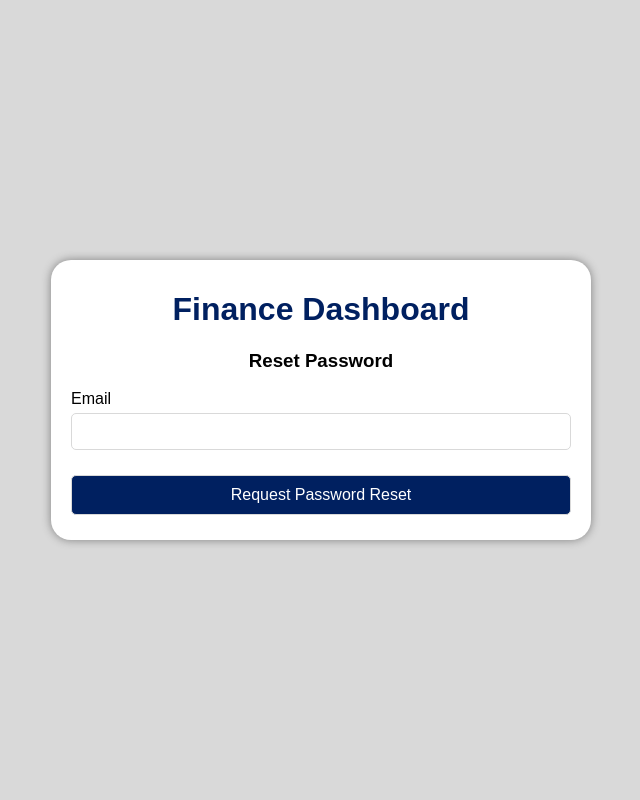
After one commit to vincentchang102/finance-dashboard-hackathon-main, a Flask app: page /reset_password in a window 1280 px wide. The commit adds this page. Shown: the whole page, without its empty margins (319-959 px from the left). Run offline with Flask 3, Linux system fonts and the light colour scheme; parts of the project's set-up code (start-up, migrations or seed data) failed here and were passed over.

Commit message:
Add files via upload

```diff
--- a/pk/__init__.py
+++ b/pk/__init__.py
@@ -3,6 +3,7 @@ from flask_sqlalchemy import SQLAlchemy
 from flask_bcrypt import Bcrypt
 from flask_login import LoginManager
 from pk.plotly_dashboard import create_dash
+from flask_mail import Mail
 
 
 app = Flask(__name__)
@@ -14,7 +15,10 @@ bcrypt = Bcrypt(app)
 login_manager = LoginManager(app)
 login_manager.login_view = 'login'
 login_manager.login_message_category = 'info'
-
+app.config['MAIL_SERVER']= 'smtp.googlemail.com'
+app.config['MAIL_PORT']= 587
+app.config['MAIL_USE_TLS']= True
+mail = Mail(app)
 from pk import routes
 from pk.routes import protect_view
 create_dash(app, protect_view)
--- a/pk/forms.py
+++ b/pk/forms.py
@@ -30,3 +30,20 @@ class LoginForm(FlaskForm):
     password = PasswordField('Password', validators=[DataRequired()])
     remember = BooleanField('Remember Me')
     submit = SubmitField('Log in')
+
+class RequestResetForm(FlaskForm):
+    email = StringField('Email',
+                        validators=[DataRequired(), Email()])
+    submit = SubmitField('Request Password Reset')
+
+    def validate_email(self, email):
+        user = User.query.filter_by(email=email.data).first()
+        if user is None:
+            raise ValidationError('There is no account with that email. You must register first.')
+
+class ResetPasswordForm(FlaskForm):
+    password = PasswordField('Password',
+                             validators=[DataRequired()])
+    confirm_password = PasswordField('Confirm Password',
+                             validators=[DataRequired(), EqualTo('password')])
+    submit = SubmitField('Reset Password')
--- a/pk/plotly_dashboard/layout.py
+++ b/pk/plotly_dashboard/layout.py
@@ -12,7 +12,9 @@ html_layout = """
         <a href="/">Home</a>
         <a href="/account">Account</a>
         <a class="active" href="/dashboard/">Dashboard</a>
-        <a href="/logout">Log out</a>
+         <div class="navbar-topright">
+            <a href="{{ url_for('logout')}}">Log out</a>
+        </div>
     </div>
     <div class="main">
         {%app_entry%}
--- a/pk/routes.py
+++ b/pk/routes.py
@@ -1,8 +1,9 @@
 from flask import render_template, url_for, redirect, request
-from pk import app, db, bcrypt
-from pk.forms import RegistrationForm, LoginForm
+from pk import app, db, bcrypt, mail
+from pk.forms import RegistrationForm, LoginForm, RequestResetForm, ResetPasswordForm
 from pk.models import User
 from flask_login import login_user, current_user, logout_user, login_required
+from flask_mail import Message
 
 def protect_view(app):
     for view_function in app.server.view_functions:
@@ -57,4 +58,41 @@ def login():
 @app.route("/logout")
 def logout():
     logout_user()
-    return redirect(url_for('home'))
+    return redirect(url_for('login'))
+
+def send_reset_email(user):
+    token = user.get_reset_token()
+    msg = Message('Password Reset Request',
+                sender='noreply@demo.com',
+                recipients=[user.email])
+    msg.body= f'''To reset your password, visit the following link:
+{url_for('reset_token', token=token, _external=True)}
+If you didn't make this request then simply ignore this email and no changes will be made.
+'''
+
+@app.route("/reset_password", methods=['GET', 'POST'])
+def reset_request():
+    if current_user.is_authenticated:
+        return redirect(url_for('home'))
+    form = RequestResetForm()
+    if form.validate_on_submit():
+        user = User.query.filter_by(email=form.email.data).first()
+        send_reset_email(user)
+        return redirect(url_for('login'))
+    return render_template('reset_request.html', title='Reset Password', form=form)
+
+@app.route("/reset_password/<token>", methods=['GET', 'POST'])
+def reset_token(token):
+    if current_user.is_authenticated:
+        return redirect(url_for('home'))
+    user = User.verify_reset_token(token)
+    if user is None:
+        return redirect(url_for('reset_request'))
+    form = ResetPasswordForm()
+    if form.validate_on_submit():
+        hashed_password = bcrypt.generate_password_hash(form.password.data).decode('utf-8')
+        user = User(username=form.username.data, email=form.email.data, password=hashed_password)
+        user.password = hashed_password
+        db.session.commit()
+        return redirect(url_for('login'))
+    return render_template('reset_token.html', title='Reset Password', form=form)
--- a/pk/static/stylesheet.css
+++ b/pk/static/stylesheet.css
@@ -100,6 +100,9 @@ body{
     color:#002060;
 }
 
+.navbar-topright{
+    float: right;
+}
 
 .wrapper{
     width: 100%;
--- a/pk/templates/account.html
+++ b/pk/templates/account.html
@@ -12,7 +12,9 @@
         <a href="{{ url_for('home')}}">Home</a>
         <a class="active" href="{{ url_for('account')}}">Account</a>
         <a href="/dashboard/">Dashboard</a>
-        <a href="{{ url_for('logout')}}">Log out</a>
+        <div class="navbar-topright">
+            <a href="{{ url_for('logout')}}">Log out</a>
+        </div>
     </div>
     <div class="main">
         <h1>{{ current_user.username }}</h1>
--- a/pk/templates/dashboard.html
+++ b/pk/templates/dashboard.html
@@ -13,7 +13,9 @@
         <a href="{{ url_for('account')}}">Account</a>
         <a class="active" href="/dashboard/">Dashboard</a>
         {% if current_user.is_authenticated %}
-        <a href="{{ url_for('logout')}}">Log out</a>
+        <div class="navbar-topright">
+            <a href="{{ url_for('logout')}}">Log out</a>
+        </div>
         <!-- {% else %}
         <a href="{{ url_for('login')}}">Log in</a>
         <a href="{{ url_for('register')}}">Register</a> -->
--- a/pk/templates/home.html
+++ b/pk/templates/home.html
@@ -12,7 +12,9 @@
         <a class="active" href="{{ url_for('home')}}">Home</a>
         <a href="{{ url_for('account')}}">Account</a>
         <a href="/dashboard/">Dashboard</a>
-        <a href="{{ url_for('logout')}}">Log out</a>
+        <div class="navbar-topright">
+            <a href="{{ url_for('logout')}}">Log out</a>
+        </div>
     </div>
 
     <div class="main">
--- a/pk/templates/login.html
+++ b/pk/templates/login.html
@@ -34,6 +34,11 @@
                         {{ form.submit (class="btn") }}
                 </div>
             </form>
+            <div>
+                <a href="{{ url_for('reset_request')}}" style="font: 14px Arial;">
+                    Forgot Password?
+                </a>
+            </div>
             <a href="{{ url_for('register')}}" style="font: 14px Arial;">
                 Click here to register for an account
             </a>
--- /dev/null
+++ b/pk/templates/reset_request.html
@@ -0,0 +1,32 @@
+<!DOCTYPE HTML>
+<html>
+<head>
+    <meta charset="utf-8">
+    <meta name="viewport" content="device-width, initial-scale=1, shrink-to-fit=no">
+    <link rel="stylesheet" type="text/css" href="static/stylesheet.css">
+</head>
+</html>
+
+<body>
+    <div class="login-page">
+        <div class="login-module">
+            <h1 id="login-title">Finance Dashboard</h1>
+            <h3>Reset Password</h3>
+            <form method="POST" action="">
+                {{ form.hidden_tag() }}
+                <div>
+                    {{ form.email.label (class="username-label") }}
+                    {% if form.email.errors %}
+                        {{ form.email(class="username", autocomplete="off") }}
+                    {% else %}
+                        {{ form.email(class="username", autocomplete="off") }}
+                    {% endif %}
+                </div>
+                <div class="wrap">
+                        {{ form.submit (class="btn") }}
+                </div>
+            </form>
+            </div>
+        </div>
+    </div>
+</body>
```
Also changed, not shown: pk/models.py (+16 -1 lines), pk/templates/reset_token.html (added, +40 -0 lines), instance/site.db.
